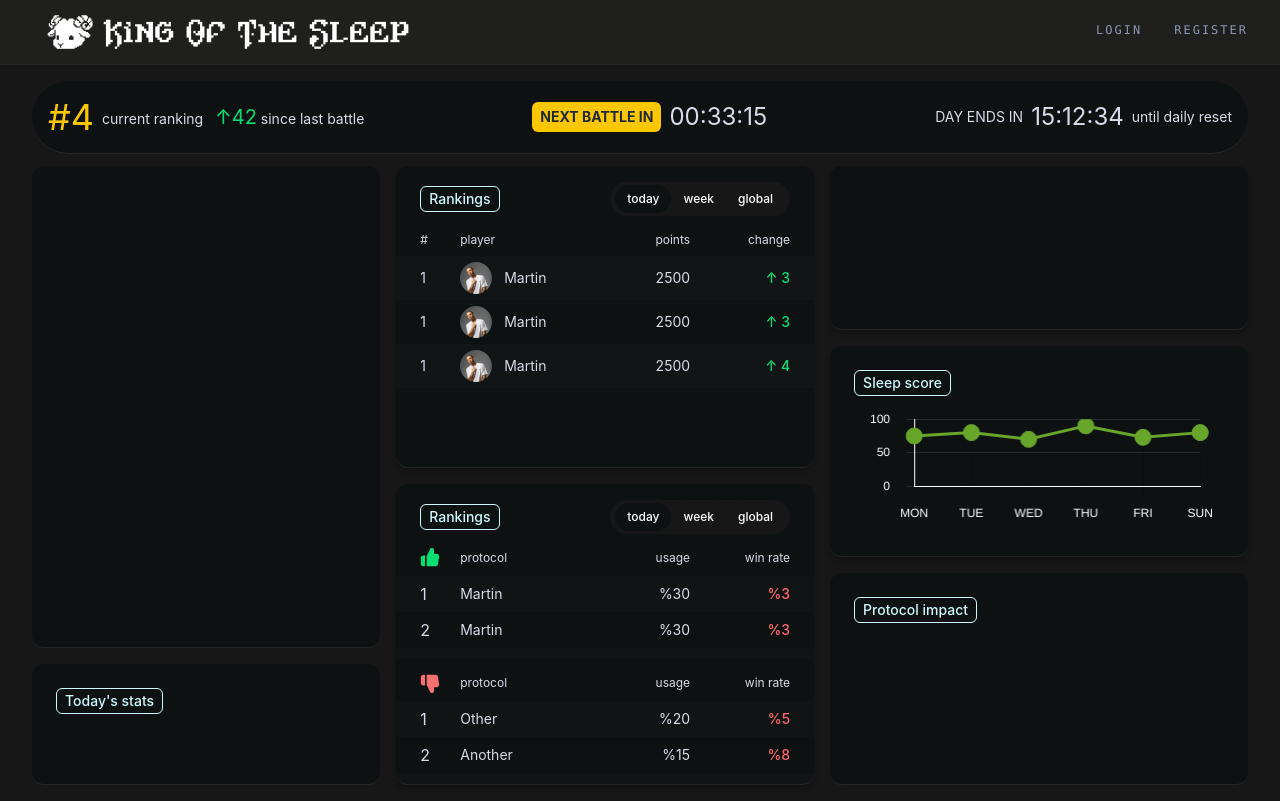
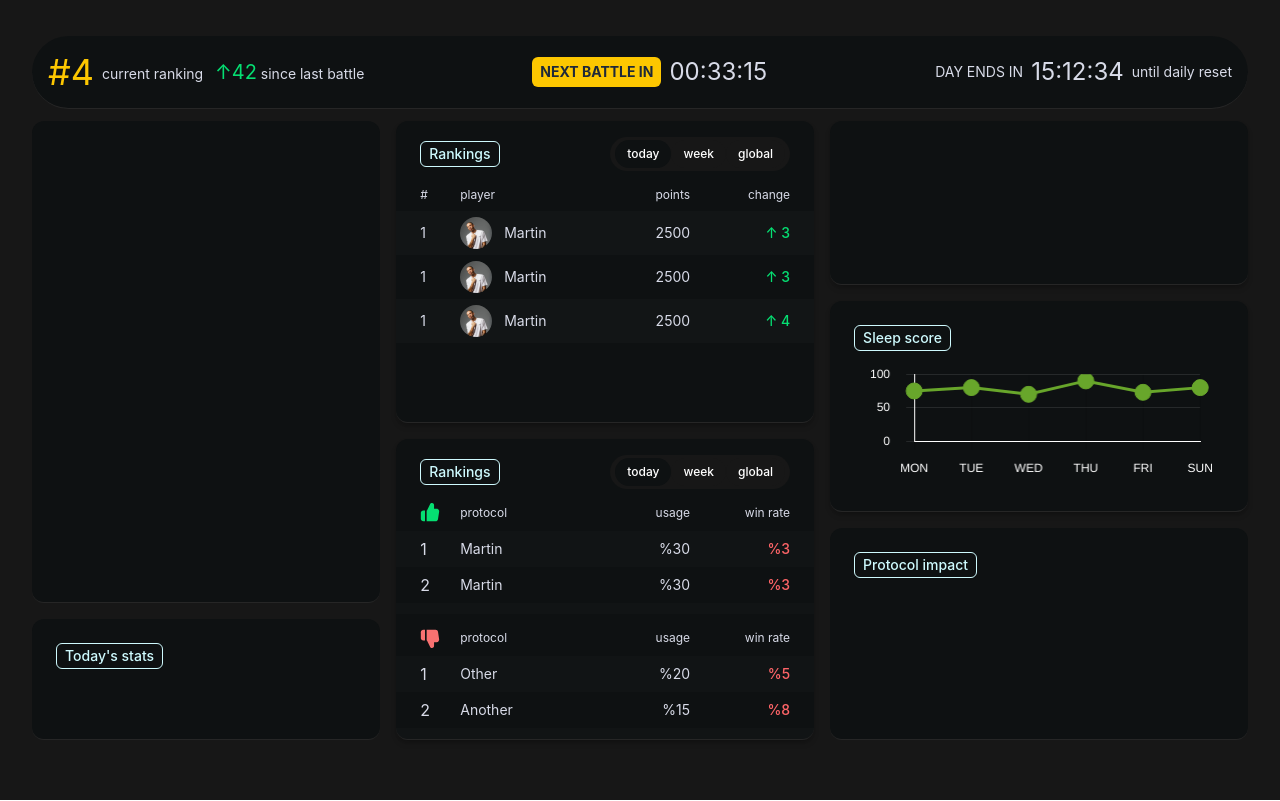
Before and after one commit to ostervaion/KingOfTheSleep, a Vue app in the folder frontend/app/: page /dashboard in a window 1280 px wide. Built offline with nearby package versions, Linux system fonts and the light colour scheme; no server answers.

Commit message:
Hide navbar (header) if player is on Dashboard

```diff
--- a/frontend/app/src/App.vue
+++ b/frontend/app/src/App.vue
@@ -1,14 +1,17 @@
 <script setup>
 import { ref } from 'vue'
 import { RouterLink, RouterView } from 'vue-router'
+import { useAppStore } from '@/stores/app'
 
 const mobileMenuOpen = ref(false)
+const appStore = useAppStore()
+
 </script>
 
 <template>
   <div class="min-h-screen bg-[var(--kots-background-color)] font-mono flex flex-col">
     <!-- Navbar horizontal -->
-    <header class="bg-[var(--web-bg)] border-b border-[color:var(--border)]">
+    <header v-if="!appStore.onDashboard" class="bg-[var(--web-bg)] border-b border-[color:var(--border)]">
       <div class="max-w-7xl mx-auto px-4 sm:px-6 lg:px-8">
         <div class="flex items-center justify-between h-16">
           <!-- Logo izquierda -->
--- a/frontend/app/src/views/DashboardView.vue
+++ b/frontend/app/src/views/DashboardView.vue
@@ -7,11 +7,20 @@ import SleepScore from '@/components/dashboard/SleepScore.vue'
 import Profile from '@/components/dashboard/Profile.vue'
 import TodayStats from '@/components/dashboard/TodayStats.vue'
 import Lobby from '@/components/dashboard/Lobby.vue'
+import { ref, onMounted } from 'vue'
+import { useAppStore } from '@/stores/app'
+
+const appStore = useAppStore()
+
+onMounted(() => {
+  appStore.onDashboard = true;
+})
+
 </script>
 
 <template>
   <div
-    class="h-[calc(100dvh-64px)] text-(--text) px-4 py-4 sm:px-6 lg:px-8 overflow-hidden flex flex-col gap-3"
+    class="h-[calc(100dvh-64px)] text-(--text) mt-5 px-4 py-4 sm:px-6 lg:px-8 overflow-hidden flex flex-col gap-3"
   >
     <NextBattle />
 
```
